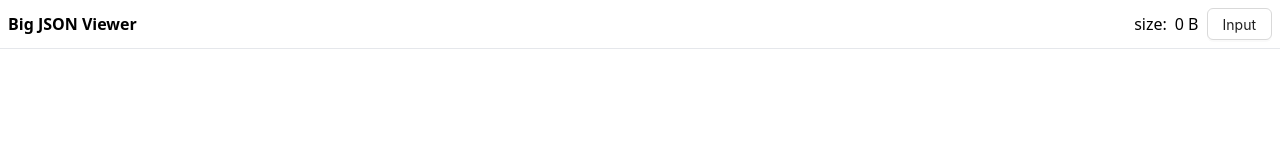
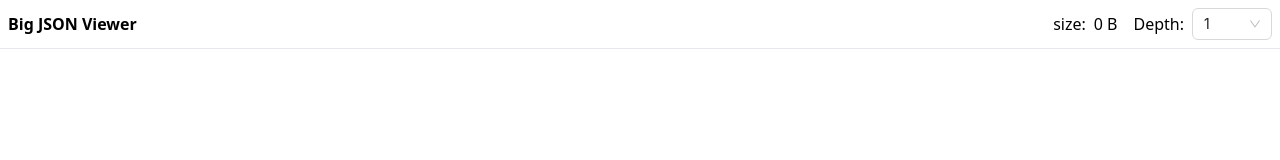
Before and after one commit to bigjsonviewer/bigjsonviewer, a React (Vite) app: page / in a window 1280 px wide. Shown: the top 160 px of the page. Built offline with nearby package versions, Linux system fonts and the light colour scheme.

Commit message:
feat: toogle

```diff
--- a/src/App.tsx
+++ b/src/App.tsx
@@ -1,29 +1,30 @@
 import "./App.css";
 import {JsonViewer} from "./components/JsonViewer.tsx";
 import {AppContext, useAppContext} from "./context.tsx";
-import {FC, useEffect, useState} from "react";
-import {RawViewer} from "./components/RawViewer.tsx";
+import {FC, useEffect, useMemo, useState} from "react";
 import {cn} from "./lib/utils.ts";
 import {DragUploader} from "./components/DragUploader.tsx";
 import {JValue} from "./components/types.ts";
 import prettyBytes from "pretty-bytes";
+import {Select, SelectProps} from "antd";
 
 function App() {
 
     const [rawSize, setRawSize] = useState(0);
     const [jValues, setJValues] = useState<JValue[]>([]);
+    const [maxDepth, setMaxDepth] = useState(0);
     const [showDepth, setShowDepth] = useState(0);
     const [expandKeys, setExpandKeys] = useState<Map<number, boolean>>(new Map<number, boolean>());
 
     useEffect(() => {
         const keys = new Map<number, boolean>();
         jValues.forEach((v) => {
-            if (v.depth <= showDepth) {
+            if (showDepth === -1 || v.depth <= showDepth) {
                 keys.set(v.id, true)
             }
         })
         setExpandKeys(keys)
-    }, [jValues, showDepth])
+    }, [jValues, showDepth]);
 
     return (
         <AppContext.Provider value={{
@@ -35,6 +36,8 @@ function App() {
             setShowDepth,
             expandKeys,
             setExpandKeys,
+            maxDepth,
+            setMaxDepth,
         }}>
             <div className={cn(
                 'w-screen h-screen flex flex-col',
@@ -53,23 +56,48 @@ function App() {
 export default App;
 
 const Header: FC = () => {
-    const {rawSize} = useAppContext();
+    const {rawSize, maxDepth, showDepth, setShowDepth} = useAppContext();
+
+    const options = useMemo(() => {
+        const list: SelectProps['options'] = [{
+            value: -1,
+            label: 'All',
+        }];
+        for (let i = 0; i <= maxDepth; i++) {
+            list.push({
+                value: i,
+                label: `${i + 1}`,
+            })
+        }
+        return list;
+    }, [maxDepth])
+
     return <div className='flex justify-between items-center p-2 border-b border-gray-200'>
         <strong>Big JSON Viewer</strong>
-        <div className='flex gap-2 items-center'>
+        <div className='flex gap-4 items-center'>
             <div className='flex gap-2'>
                 <span>size:</span>
                 <span>
                 {prettyBytes(rawSize)}
                 </span>
             </div>
-            <RawViewer/>
-
+            {/*<RawViewer/>*/}
+            <div className='flex gap-2 items-center'>
+                Depth:
+                <Select
+                    className='w-[80px]'
+                    value={showDepth}
+                    onChange={(value) => {
+                        setShowDepth(value);
+                    }}
+                    options={options}
+                />
+            </div>
         </div>
     </div>
 }
 
 
 const NoData: FC = () => {
-    return <div className='h-full flex items-center justify-center'>No Data</div>
+    return <div className='h-full flex items-center justify-center'>Drag File</div>
 }
--- a/src/components/DragUploader.tsx
+++ b/src/components/DragUploader.tsx
@@ -35,7 +35,7 @@ export const DragUploader: FC<{
     children?: ReactNode
 }> = ({children}) => {
     const [dragging, setDragging] = useState(false);
-    const {setJValues, setRawSize} = useAppContext()
+    const {setJValues, setRawSize, setMaxDepth} = useAppContext()
     return (
         <div className={cn(
             'h-full',
@@ -75,9 +75,11 @@ export const DragUploader: FC<{
                     const text = await file.text();
                     const obj = JSON.parse(text)
                     const list: JValue[] = [];
-                    walkValue(undefined, obj, 0, list);
+                    const maxDepth = {maxDepth: 0}
+                    walkValue(undefined, obj, 0, list, maxDepth);
                     setJValues(list);
-                    setRawSize(new Blob([text]).size)
+                    setRawSize(new Blob([text]).size);
+                    setMaxDepth(maxDepth.maxDepth);
                 })()
             }}>
                 {children}
--- a/src/components/JsonViewer.tsx
+++ b/src/components/JsonViewer.tsx
@@ -4,14 +4,20 @@ import {cn} from "../lib/utils.ts";
 import {useAppContext} from "../context.tsx";
 import {JSeparator, JType, JValue} from "./types.ts";
 import {DownOutlined, RightOutlined} from "@ant-design/icons";
-import {Tag} from "antd";
+import {Tag, Typography} from "antd";
 
 
 const calcExpand = (expandKeys: Map<number, boolean>, node: JValue): boolean => {
-    if (node.parent && expandKeys.has(node.parent.id)) {
-        return expandKeys.get(node.parent.id)!
+    let expand = true;
+    let parent = node.parent;
+    while (parent) {
+        if (!expandKeys.get(parent.id)) {
+            expand = false;
+            break;
+        }
+        parent = parent.parent;
     }
-    return !node.parent;
+    return expand
 }
 
 export const JsonViewer: FC = () => {
@@ -26,6 +32,7 @@ export const JsonViewer: FC = () => {
     return <Virtuoso<JValue>
         className={'h-full min-h-[300px] min-w-[500px]'}
         data={renderItems}
+
         itemContent={(_, node) => renderItem(node)}
     />
 }
@@ -70,7 +77,7 @@ const RenderSeparator: FC<{ node: JValue }> = ({node}) => {
 const RenderValue: FC<{
     node: JValue
 }> = ({node}) => {
-    const {expandKeys, setExpandKeys} = useAppContext();
+    const {expandKeys, setExpandKeys, showDepth} = useAppContext();
 
     const expanded = !!expandKeys.get(node.id);
 
@@ -83,23 +90,33 @@ const RenderValue: FC<{
             }
             return new Map<number, boolean>(prev);
         })
-    }, [setExpandKeys])
+    }, [setExpandKeys, showDepth])
 
     return <div className='h-full flex flex-1 items-center'>
         {[JType.Object, JType.Array].includes(node.type) && <div className='cursor-pointer' onClick={() => {
             toggle(node);
         }}>{expanded ? <DownOutlined/> : <RightOutlined/>}</div>}
         <div
-            className='h-full flex flex-1 ml-2 px-2 items-center justify-between border rounded border-transparent hover:border-blue-400'>
-            <div className='flex gap-3'>
+            className={cn(
+                'h-full flex flex-1 ml-2 px-2 items-center justify-between border rounded border-transparent hover:border-blue-400',
+                '[&:hover_.copy]:visible',
+            )}>
+            <div className='flex flex-1 gap-3 '>
                 {node.name && <span>{node.name}: </span>}
                 {node.value as string && <span>{node.value as string}</span>}
                 {node.type === JType.Object && <ObjectStartSigns toggle={toggle} node={node} expanded={expanded}/>}
                 {node.type === JType.Array && <ArrayStartSigns toggle={toggle} node={node} expanded={expanded}/>}
             </div>
-            <div>
-                {node.children && <span>{node.children.length} fields</span>}
-                {node.elems && <span>{node.elems.length} elems</span>}
+            <div className={cn(
+                'flex items-center gap-2',
+            )}>
+                {node.children && <span>{node.children.length} items</span>}
+                {node.elems && <span>{node.elems.length} items</span>}
+                <span className='copy invisible'>
+                    <Typography.Text copyable={{
+                        text: () => JSON.stringify(node.raw, null, 2)
+                    }}/>
+                </span>
             </div>
         </div>
     </div>
--- a/src/components/RawViewer.tsx
+++ b/src/components/RawViewer.tsx
@@ -1,5 +1,4 @@
-import {FC, useContext, useState} from "react";
-import {AppContext} from "../context.tsx";
+import {FC, useState} from "react";
 import {Alert, Button, Input, Modal} from "antd";
 import {ClockCircleFilled} from "@ant-design/icons";
 
@@ -23,7 +22,6 @@ const JsonInputModal: FC<{
 
 }> = ({visible, setVisible}) => {
     const [showAlert, setShowAlert] = useState(false);
-    const {setJsonRaw} = useContext(AppContext);
     const [displayRaw, setDisplayRaw] = useState('');
     return <Modal
         title='Input JSON'
@@ -53,7 +51,7 @@ const JsonInputModal: FC<{
             //     event.stopPropagation()
             // }}
             onChange={value => {
-                setJsonRaw(value.currentTarget.value)
+                // setJsonRaw(value.currentTarget.value)
                 let data = value.currentTarget.value;
                 if (data.length > 1200) {
                     setShowAlert(true);
--- a/src/components/types.ts
+++ b/src/components/types.ts
@@ -37,22 +37,26 @@ const addSeparator = (list: JValue[], node: JValue, separator: JSeparator) => {
     })
     return
 }
-export const walkValue = (parent: JValue | undefined, obj: unknown, depth: number, list: JValue[]): JValue => {
+export const walkValue = (parent: JValue | undefined, obj: unknown, depth: number, list: JValue[], maxDepth: {
+    maxDepth: number
+}): JValue => {
+    const id = list.length + 1
     const v: JValue = {
-        id: list.length + 1,
+        id,
         parent,
         depth,
         type: checkType(obj),
         raw: obj,
     }
     list.push(v);
-
-
+    if (depth > maxDepth.maxDepth) {
+        maxDepth.maxDepth = depth;
+    }
     switch (v.type) {
         case JType.Object: {
             v.children = []
             for (const key in obj as object) {
-                const vv = walkValue(v, (obj as Record<string, unknown>)[key], depth + 1, list);
+                const vv = walkValue(v, (obj as Record<string, unknown>)[key], depth + 1, list, maxDepth);
                 vv.name = key;
                 v.children.push(vv);
             }
@@ -63,7 +67,7 @@ export const walkValue = (parent: JValue | undefined, obj: unknown, depth: numbe
             v.repeated = true;
             v.elems = [];
             (obj as unknown[]).forEach((item: unknown) => {
-                const vv = walkValue(v, item, depth + 1, list);
+                const vv = walkValue(v, item, depth + 1, list, maxDepth);
                 v.elems!.push(vv);
             })
             addSeparator(list, v, JSeparator.ArrayEnd)
--- a/src/context.tsx
+++ b/src/context.tsx
@@ -5,6 +5,8 @@ import {JValue} from "./components/types.ts";
 export type AppContextProps = {
     rawSize: number;
     setRawSize: Dispatch<SetStateAction<number>>;
+    maxDepth: number;
+    setMaxDepth: Dispatch<SetStateAction<number>>;
     jValues: JValue[];
     setJValues: Dispatch<SetStateAction<JValue[]>>;
     showDepth: number;
```
